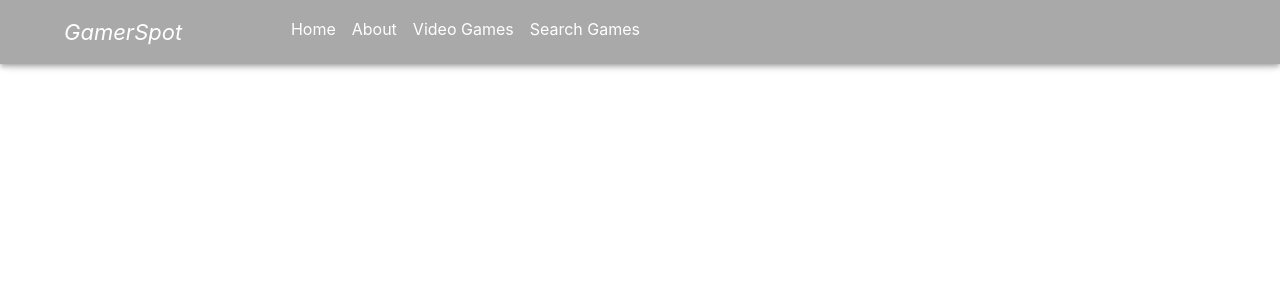
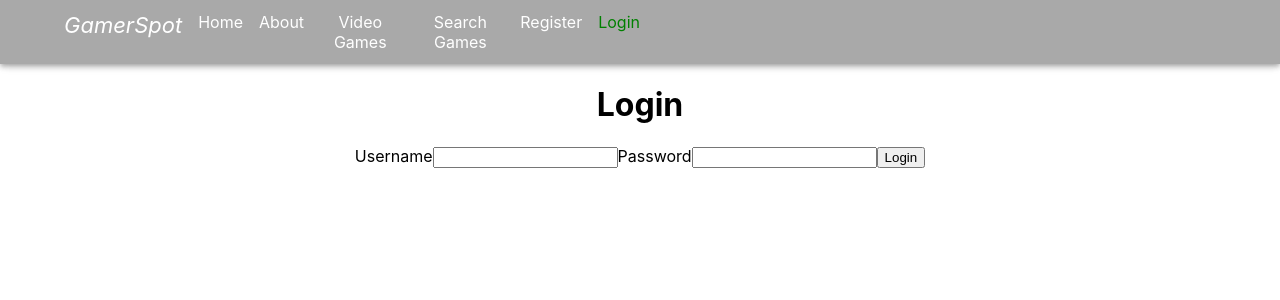
Before and after one commit to jkronyak/gamer-spot, a React (Create React App) app in the folder frontend/: page /login in a window 1280 px wide. Shown: the top 300 px of the page. Built offline with nearby package versions, Linux system fonts and the light colour scheme.

Commit message:
Basic register/login/logout functionality added to frontend

```diff
--- a/frontend/src/App.js
+++ b/frontend/src/App.js
@@ -6,6 +6,8 @@ import NavBar from './components/NavBar';
 import VideoGames from './components/VideoGames';
 import VideoGamePage from './components/VideoGamePage';
 import VideoGameSearch from './components/VideoGameSearch';
+import Login from './components/Login';
+import Register from './components/Register';
 
 function App() {
   return (
@@ -18,6 +20,8 @@ function App() {
           <Route path='/games' element={<VideoGames />} />
           <Route path='/search' element={<VideoGameSearch />} />
           <Route path='/games/:id' element={<VideoGamePage />} />
+		  <Route path='/login' element={<Login />} />
+		  <Route path='/register' element={<Register />} />
         </Routes>
       </Router>
     </div>
--- /dev/null
+++ b/frontend/src/components/Login.jsx
@@ -0,0 +1,44 @@
+import React, { useState } from 'react';
+import { useNavigate } from 'react-router-dom';
+import axios from 'axios';
+import Cookies from 'universal-cookie';
+const cookies = new Cookies();
+
+
+const Login = () => {
+	const nav = useNavigate();
+
+	if(cookies.get('token')) {
+		nav('/search');
+	}
+
+	const [usernameInput, setUsernameInput] = useState('');
+	const [passwordInput, setPasswordInput] = useState('');
+
+	const handleLoginSubmit = async (e) => {
+		e.preventDefault();
+		const response = await axios.post(`${process.env.REACT_APP_BACKEND_URL}/users/login`, {
+			username: usernameInput,
+			password: passwordInput
+		});
+		cookies.set('token', response.data.token, { path: '/' });
+		window.location.href='/search';
+
+	};
+
+
+	return(
+		<div>
+			<h1>Login</h1>
+			<form>
+					<label htmlFor='username'>Username</label>
+					<input type='text' name='username' id='username' onChange={(e) => setUsernameInput(e.target.value) }/>
+					<label htmlFor='password'>Password</label>
+					<input type='password' name='password' id='password' onChange={(e) => setPasswordInput(e.target.value) }/>
+					<button type='submit' onClick={handleLoginSubmit}>Login</button>
+			</form>
+		</div>
+	)
+};
+
+export default Login;
--- a/frontend/src/components/NavBar.jsx
+++ b/frontend/src/components/NavBar.jsx
@@ -1,67 +1,118 @@
-import { AppBar, Container, Toolbar, Box, Stack } from '@mui/material';
-import React from 'react';
-import { NavLink } from 'react-router-dom';
+import { AppBar, Container, Toolbar, Box, Stack } from "@mui/material";
+import React from "react";
+import { NavLink } from "react-router-dom";
+import Cookies from "universal-cookie";
+const cookies = new Cookies();
+
 function Navbar() {
   return (
     <AppBar
       sx={{
-        backgroundColor: 'darkgrey',
-        backdropFilter: 'blur(20px)',
+        backgroundColor: "darkgrey",
+        backdropFilter: "blur(20px)",
       }}
-      position='sticky'>
+      position="sticky"
+    >
       <Container>
         <Toolbar disableGutters>
-          <Stack direction='row' justifyContent='space-between' width='50%'>
+          <Stack direction="row" justifyContent="space-between" width="50%">
             <Box
               sx={{
                 mr: 2,
-                color: 'white',
-                fontStyle: 'italic',
-                fontSize: '22px',
-              }}>
+                color: "white",
+                fontStyle: "italic",
+                fontSize: "22px",
+              }}
+            >
               GamerSpot
             </Box>
-            <Stack gap={2} direction='row' justifyContent='space-between'>
+            <Stack gap={2} direction="row" justifyContent="space-between">
               <NavLink
-                to='/'
+                to="/"
                 style={({ isActive }) => {
                   return {
-                    textDecoration: 'none',
-                    color: isActive ? 'green' : 'white',
+                    textDecoration: "none",
+                    color: isActive ? "green" : "white",
                   };
-                }}>
+                }}
+              >
                 Home
               </NavLink>
               <NavLink
-                to='/about'
+                to="/about"
                 style={({ isActive }) => {
                   return {
-                    textDecoration: 'none',
-                    color: isActive ? 'green' : 'white',
+                    textDecoration: "none",
+                    color: isActive ? "green" : "white",
                   };
-                }}>
+                }}
+              >
                 About
               </NavLink>
               <NavLink
-                to='/games'
+                to="/games"
                 style={({ isActive }) => {
                   return {
-                    textDecoration: 'none',
-                    color: isActive ? 'green' : 'white',
+                    textDecoration: "none",
+                    color: isActive ? "green" : "white",
                   };
-                }}>
+                }}
+              >
                 Video Games
               </NavLink>
               <NavLink
-                to='/search'
+                to="/search"
                 style={({ isActive }) => {
                   return {
-                    textDecoration: 'none',
-                    color: isActive ? 'green' : 'white',
+                    textDecoration: "none",
+                    color: isActive ? "green" : "white",
                   };
-                }}>
+                }}
+              >
                 Search Games
               </NavLink>
+              {!cookies.get("token") ? (
+                <>
+                  <NavLink
+                    to="/register"
+                    style={({ isActive }) => {
+                      return {
+                        textDecoration: "none",
+                        color: isActive ? "green" : "white",
+                      };
+                    }}
+                  >
+                    Register
+                  </NavLink>
+                  <NavLink
+                    to="/login"
+                    style={({ isActive }) => {
+                      return {
+                        textDecoration: "none",
+                        color: isActive ? "green" : "white",
+                      };
+                    }}
+                  >
+                    Login
+                  </NavLink>
+                </>
+              ) : (
+                <NavLink
+                  to="/login"
+                  style={({ isActive }) => {
+                    return {
+                      textDecoration: "none",
+                      color: isActive ? "green" : "white",
+                    };
+                  }}
+                  onClick={() => {
+                    cookies.remove("token");
+                    window.location.href = "/login";
+                  }}
+                >
+                  Logout
+                </NavLink>
+              )}
             </Stack>
           </Stack>
         </Toolbar>
--- /dev/null
+++ b/frontend/src/components/Register.jsx
@@ -0,0 +1,42 @@
+import React, { useState } from 'react';
+import { useNavigate } from 'react-router-dom';
+import axios from 'axios';
+import Cookies from 'universal-cookie';
+const cookies = new Cookies();
+
+const Register = () => {
+
+	const nav = useNavigate();
+
+	if(cookies.get('token')) {
+		nav('/search');
+	}
+
+	const [usernameInput, setUsernameInput] = useState('');
+	const [passwordInput, setPasswordInput] = useState('');
+
+	const handleRegisterSubmit = async (e) => {
+		e.preventDefault();
+		const response = await axios.post(`${process.env.REACT_APP_BACKEND_URL}/users/register`, {
+			username: usernameInput,
+			password: passwordInput
+		});
+		// nav('/login');
+		window.location.href = '/login';
+	};
+
+	return (
+		<div>
+		<h1>Login</h1>
+		<form>
+				<label htmlFor='username'>Username</label>
+				<input type='text' name='username' id='username' onChange={(e) => setUsernameInput(e.target.value) }/>
+				<label htmlFor='password'>Password</label>
+				<input type='password' name='password' id='password' onChange={(e) => setPasswordInput(e.target.value) }/>
+				<button type='submit' onClick={handleRegisterSubmit}>Register</button>
+		</form>
+	</div>
+	)
+};
+
+export default Register;
--- a/frontend/src/components/VideoGameSearch.jsx
+++ b/frontend/src/components/VideoGameSearch.jsx
@@ -1,9 +1,13 @@
 import React, { useState } from 'react';
 import axios from 'axios';
+import Cookies from 'universal-cookie';
+const cookies = new Cookies();
 
 const VideoGameSearch = () => {
   const [foundGames, setFoundGames] = useState([]);
   const [searchTerm, setSearchTerm] = useState([]);
+
+  console.log(cookies.get('token'));
 
   const handleSearch = async (e) => {
     e.preventDefault();
```
